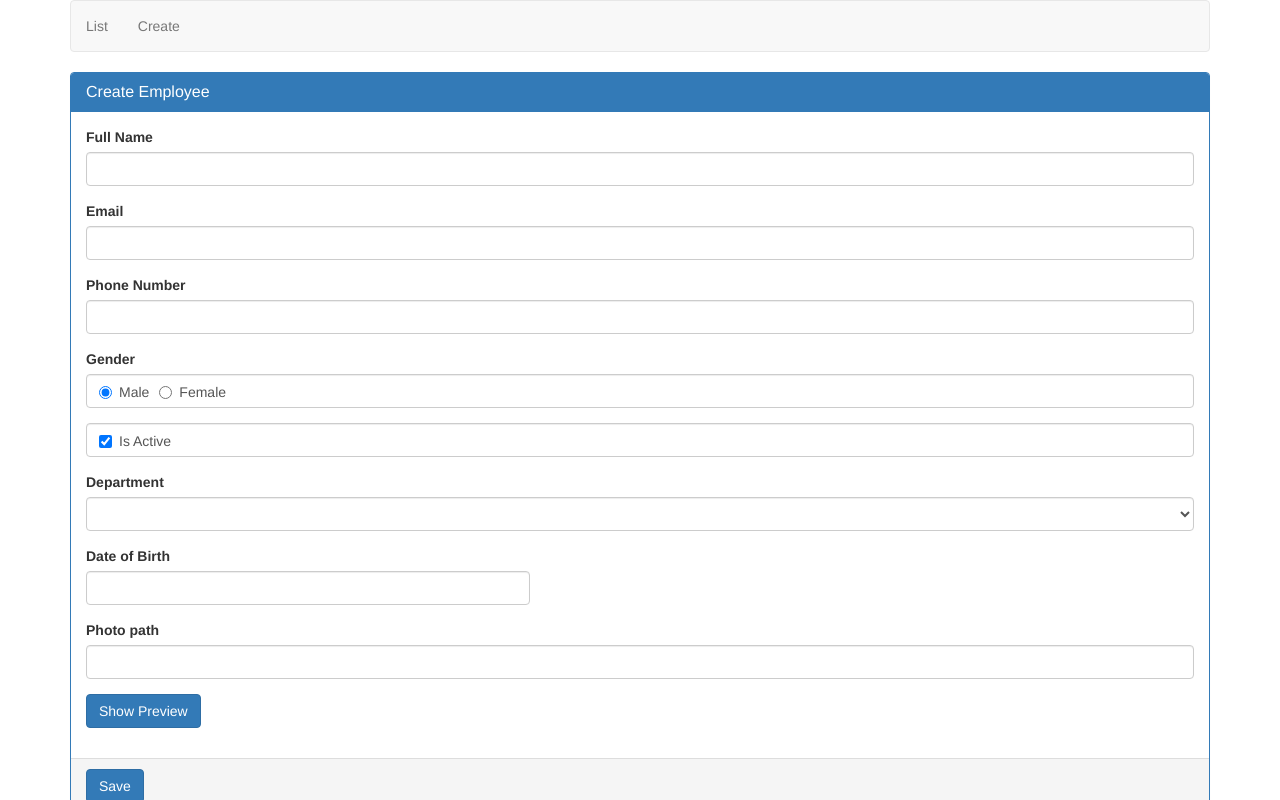
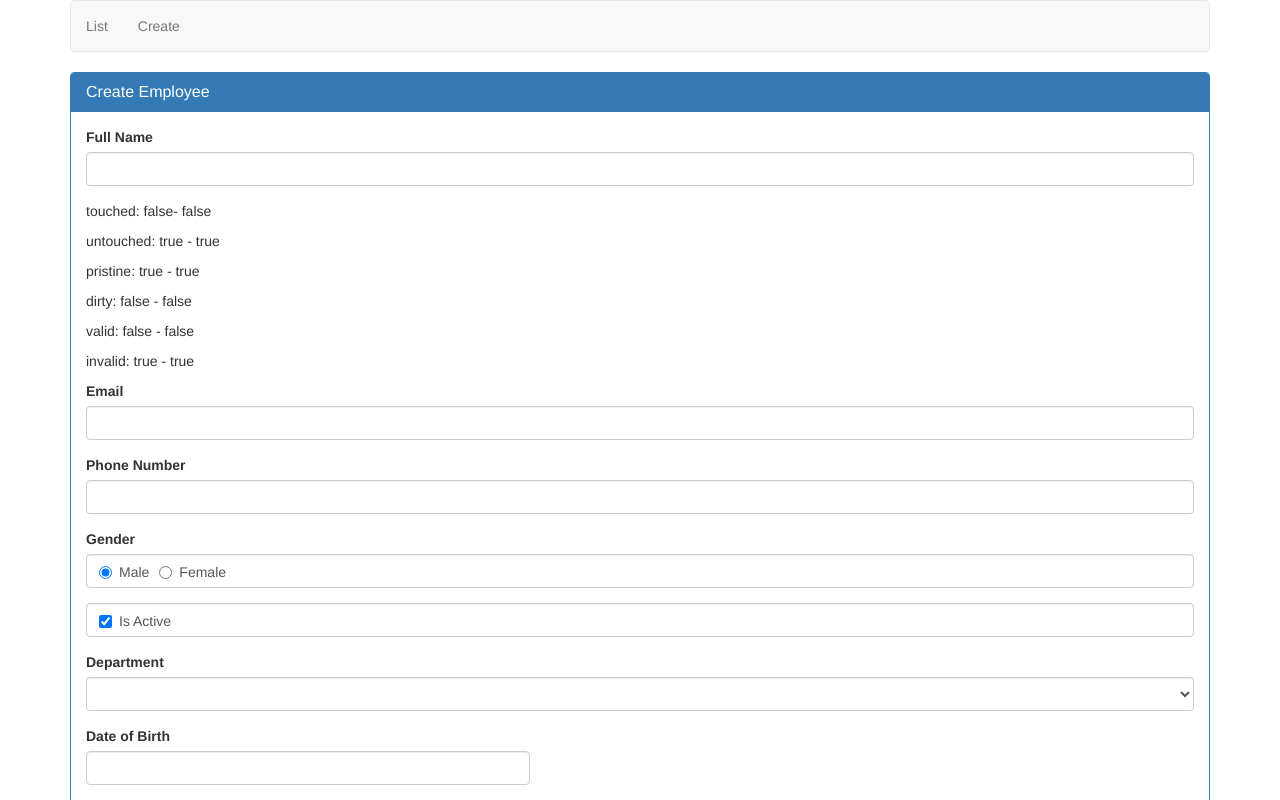
Before and after one commit to trungtrong/Angular-CRUD-Example, an Angular app: page /create in a window 1280 px wide. Shown: the top 800 px of the page. Built offline with nearby package versions, Linux system fonts and the light colour scheme.

Commit message:
figure out the feature of these validation properties

```diff
--- a/src/app/employees/create-employee/create-employee.component.html
+++ b/src/app/employees/create-employee/create-employee.component.html
@@ -7,13 +7,24 @@
         <div class="panel-body">
           <div class="form-group">
             <label for="fullName">Full Name</label>
-            <input name="fname" id="fullName" type="text"
-                  [(ngModel)]="fname" class="form-control"/>
+            <input required name="fullName"
+                  id="fullName" type="text"
+                  [(ngModel)]="fullName" class="form-control"
+                  #fullNameControl="ngModel" />
           </div>
+
+          <!-- Display the value of form validation property -->
+          <p>touched: {{ fullNameControl.touched }}- {{ employeeForm.touched }}</p>
+          <p>untouched: {{ fullNameControl.untouched }} - {{ employeeForm.untouched }}</p>
+          <p>pristine: {{ fullNameControl.pristine }} - {{ employeeForm.pristine }}</p>
+          <p>dirty: {{ fullNameControl.dirty }} - {{ employeeForm.dirty }}</p>
+          <p>valid: {{ fullNameControl.valid }} - {{ employeeForm.valid }}</p>
+          <p>invalid: {{ fullNameControl.invalid }} - {{ employeeForm.invalid }}</p>
 
           <div class="form-group">
               <label for="email">Email</label>
-              <input name="email" id="email" type="text"
+              <input required name="email"
+                     id="email" type="text"
                      [(ngModel)]="email" class="form-control"/>
           </div>
 
--- a/src/app/employees/create-employee/create-employee.component.ts
+++ b/src/app/employees/create-employee/create-employee.component.ts
@@ -16,7 +16,7 @@ export class CreateEmployeeComponent implements OnInit {
   gender = 'male';
 
   // default value
-  // fname = 'Ngo Trung Trong';
+  // fullName = 'Ngo Trung Trong';
 
   // checkbox checked
   isActive = true;
```
Also changed, not shown: 1 other file (tests, documents, lock files or other folders).
